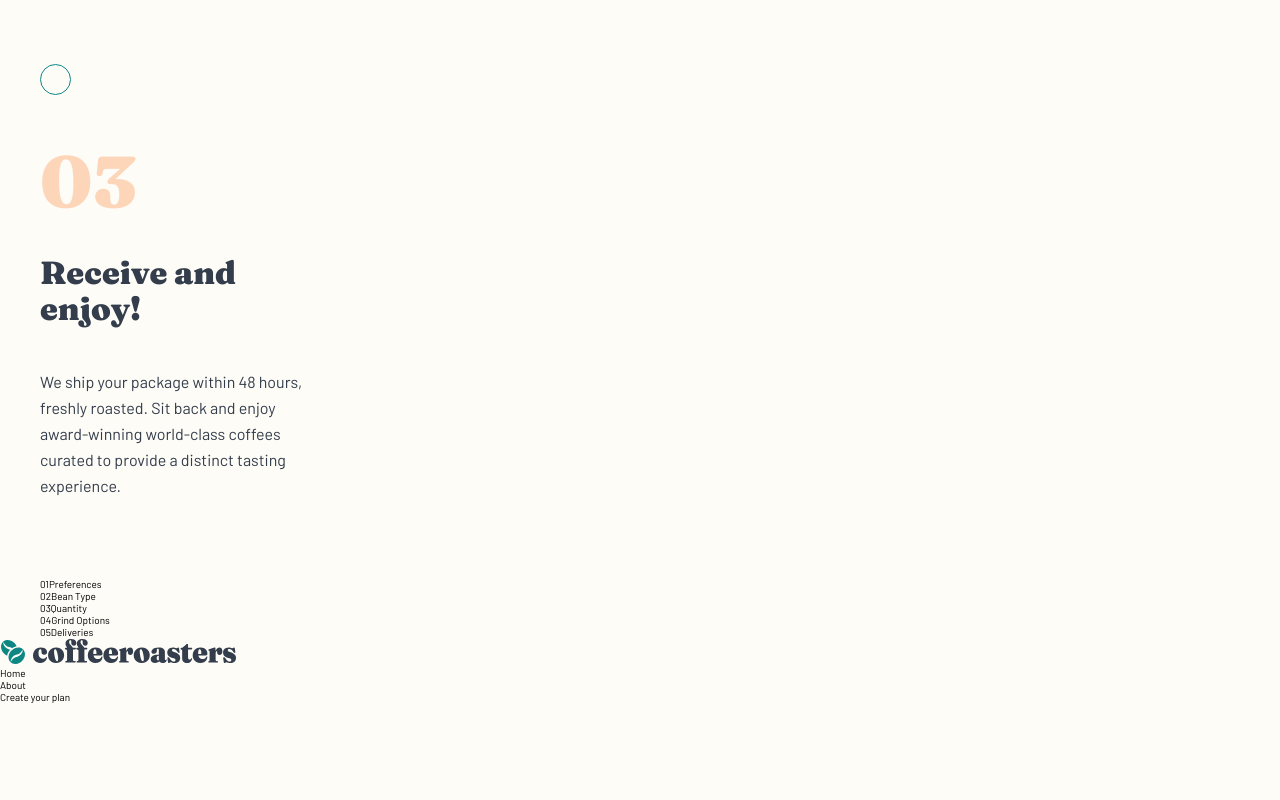
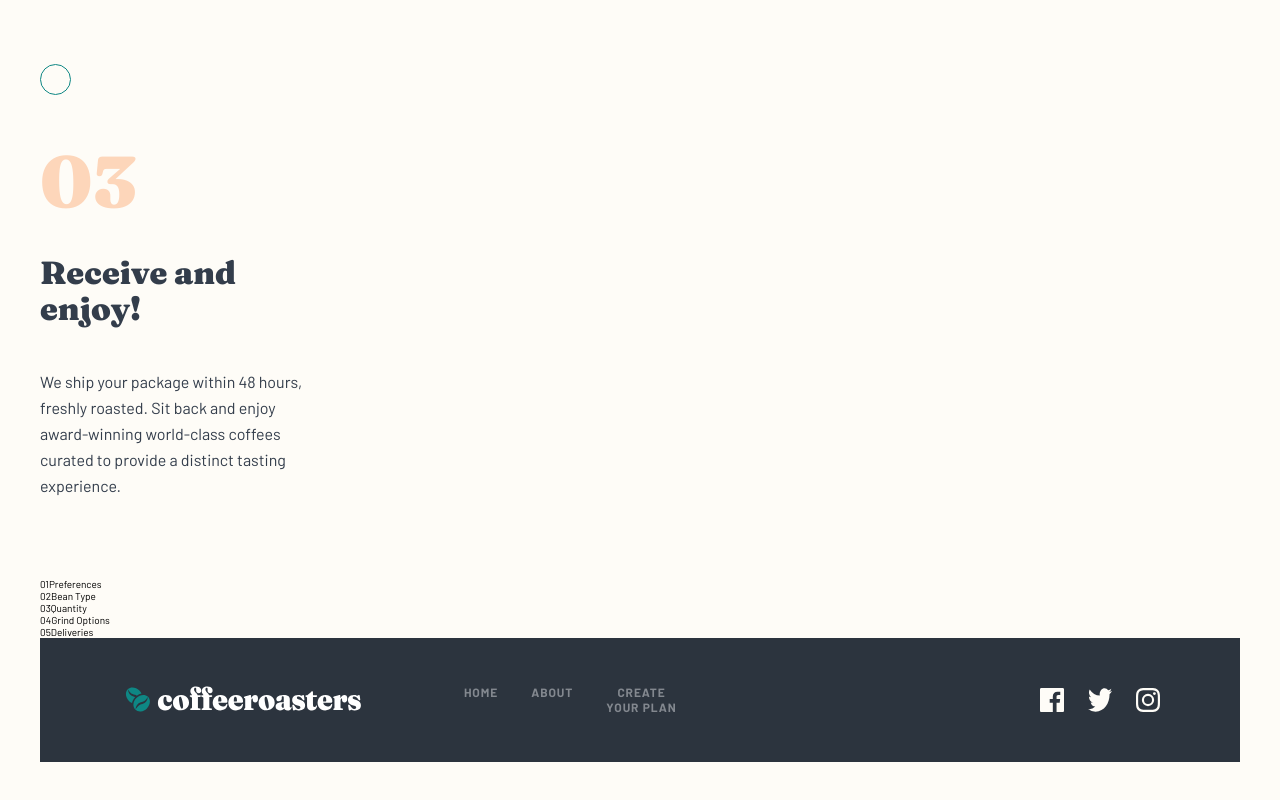
Before and after one commit to Alexandre-st/CoffeeRoasters, a React (Create React App) app: page /plan in a window 1280 px wide. Shown: the part 1460-2260 px from the top of the page. Before the commit the page ends 2189 px from the top, so only its background shows below. Built offline with nearby package versions, Linux system fonts and the light colour scheme.

Commit message:
The Homepage is done, need some animations

```diff
--- a/src/layouts/Footer.js
+++ b/src/layouts/Footer.js
@@ -1,5 +1,5 @@
 import { Link } from 'react-router-dom';
-import logo from '../assets/shared/desktop/logo.svg';
+import logo from '../assets/shared/desktop/logo-white.svg';
 import facebook from '../assets/shared/desktop/icon-facebook.svg';
 import twitter from '../assets/shared/desktop/icon-twitter.svg';
 import instagram from '../assets/shared/desktop/icon-instagram.svg';
@@ -8,9 +8,11 @@ const Footer = () => {
   return (
     <footer className="footer">
       <div className="footer-container">
-        <img src={logo} alt="Coffeeroasters" />
+        <Link to="/">
+          <img className="footer-img" src={logo} alt="Coffeeroasters" />
+        </Link>
         <nav>
-          <ul>
+          <ul className="footer-container-list">
             <Link to="/">
               <li>Home</li>
             </Link>
--- /dev/null
+++ b/src/styles/layouts/_footer.scss
@@ -0,0 +1,66 @@
+// To use breakpoints and the diferents colors
+@use "../variables/mixins" as *;
+@use "../abstract/colors" as *;
+
+.footer {
+  max-width: 144rem;
+  margin: 0 auto;
+  padding: 0 2.4rem 7.2rem 2.4rem;
+
+  @include mq(tablet) {
+    padding: 0 4rem 7.2rem 4rem;
+  }
+
+  &-img {
+    max-width: 23.6rem;
+
+    @include mq(laptop) {
+      margin-right: 10.29rem;
+    }
+  }
+
+  &-container {
+    background-color: $background-gray;
+    padding: 5.4rem 5.14rem 5.4rem 5.5rem;
+    text-align: center;
+
+    @include mq(laptop) {
+      display: flex;
+      align-items: center;
+      padding: 4.7rem 8.5rem;
+    }
+
+    &-list {
+      margin: 4.84rem 0 4.85rem 0;
+      display: flex;
+      flex-direction: column;
+      gap: 2.4rem;
+      text-transform: uppercase;
+      color: $grey;
+      font-weight: 700;
+      font-size: 1.2rem;
+      line-height: 1.5rem;
+      letter-spacing: 0.92px;
+      cursor: pointer;
+
+      @include mq(tablet) {
+        flex-direction: row;
+        justify-content: center;
+        margin: 3.2rem 0 6.5rem 0;
+        gap: 3.2rem;
+      }
+
+      @include mq(laptop) {
+        margin: 0 36.8rem 0 0;
+        gap: 3.3rem;
+        align-self: center;
+      }
+    }
+  }
+
+  &-social {
+    display: flex;
+    justify-content: center;
+    gap: 2.4rem;
+  }
+}
--- a/src/styles/layouts/_index.scss
+++ b/src/styles/layouts/_index.scss
@@ -1 +1,2 @@
 @forward "./header";
+@forward "./footer";
--- a/src/styles/pages/_home.scss
+++ b/src/styles/pages/_home.scss
@@ -178,6 +178,10 @@
 
   &-button {
     margin: 1.3rem 0 12rem 0;
+
+    @include mq(tablet) {
+      margin: 1.3rem 0 14.4rem 0;
+    }
   }
 
   &-dot {
```
Also changed, not shown: src/assets/shared/desktop/logo-white.svg (added).
